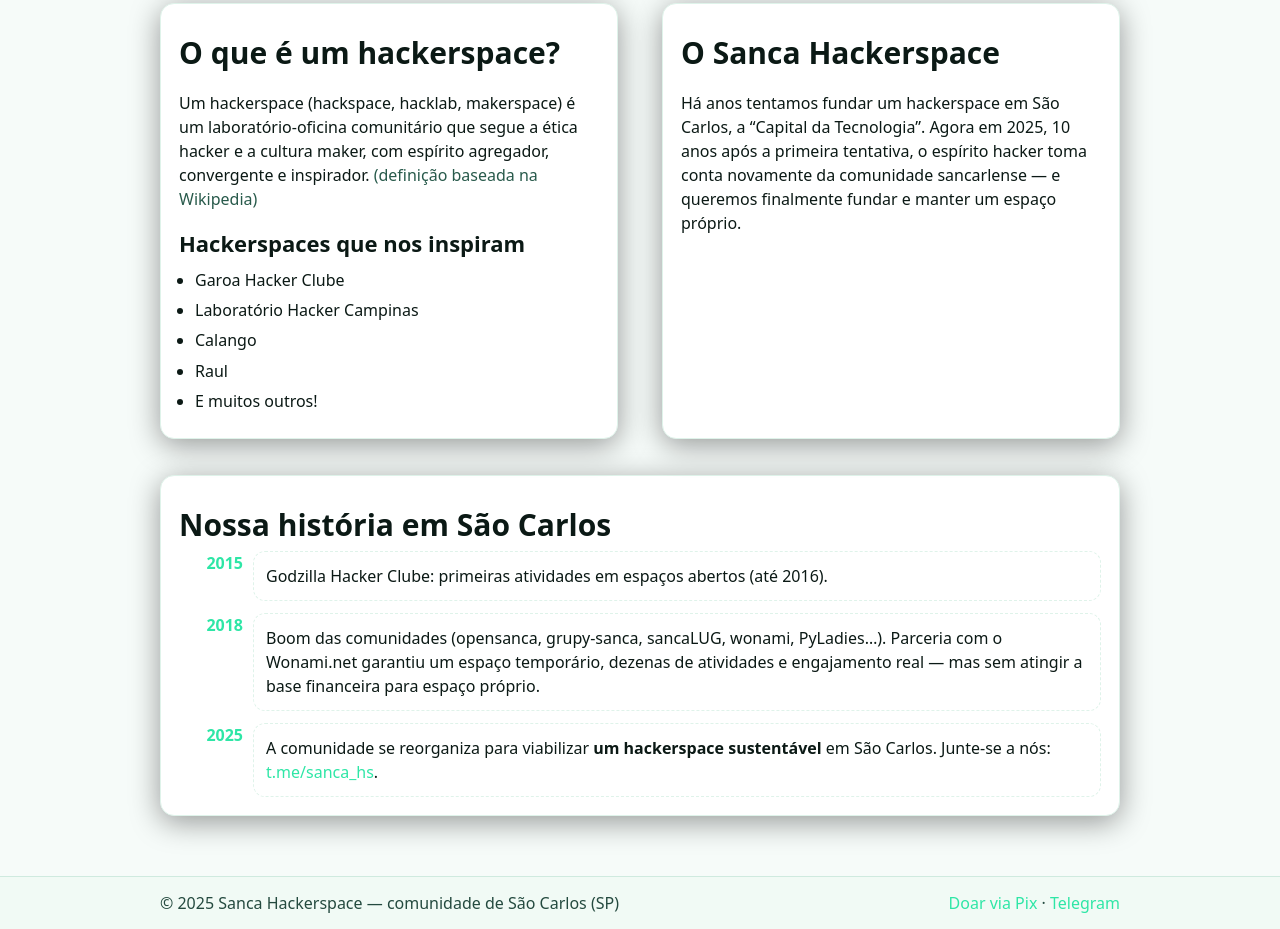
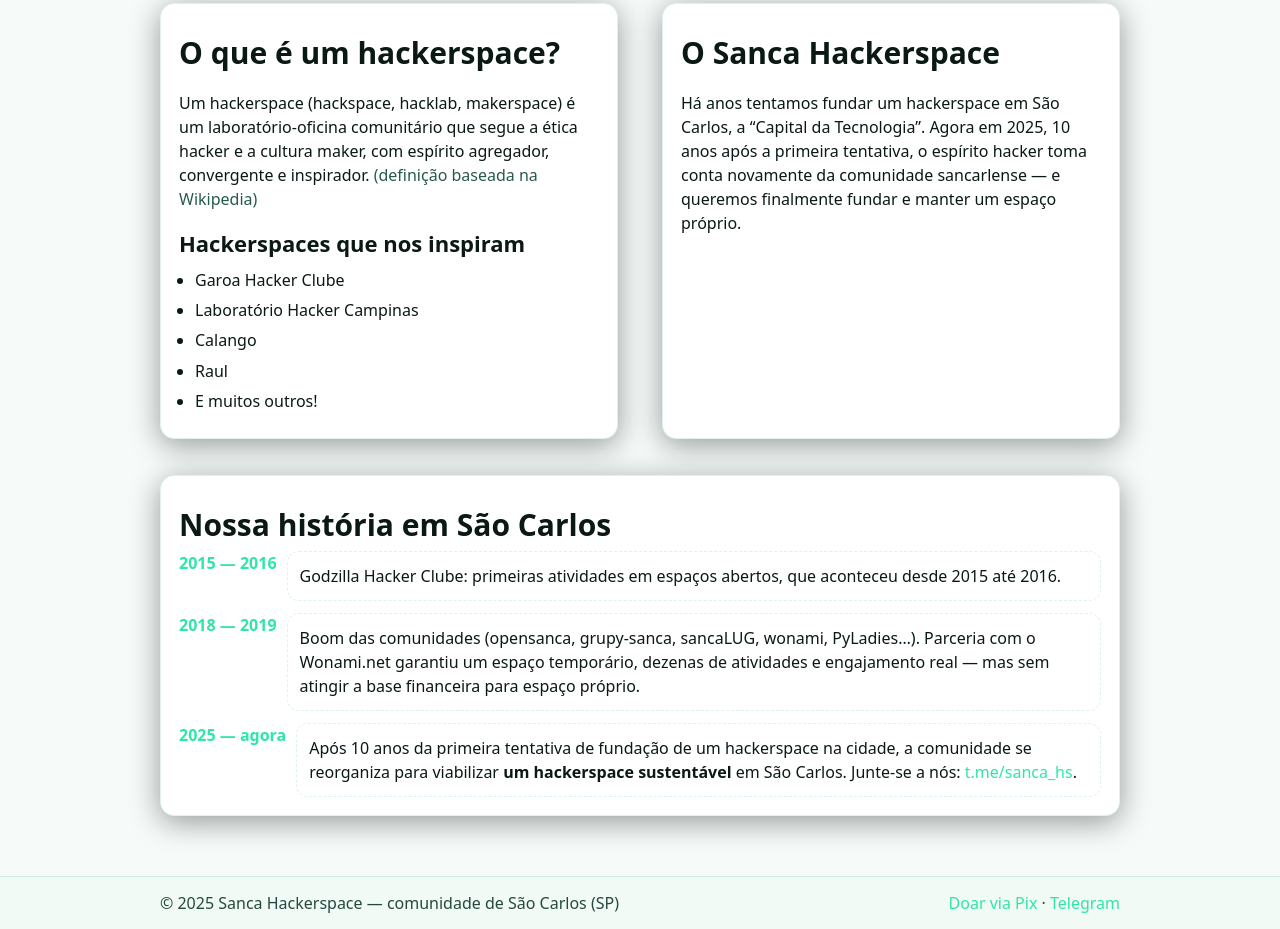
Before and after one commit to sancahc/site, a plain HTML site: page index.html in a window 1280 px wide. Shown: the part 836-1765 px from the top of the page. Drawn offline with Linux system fonts and the light colour scheme.

Commit message:
Update index.html

```diff
--- a/index.html
+++ b/index.html
@@ -209,7 +209,7 @@
                 8048af5b-8c29-4167-86b8-39351e41a661
               </div>
               <p class="note" style="margin-top:8px">
-                Chave Pix em nome de <strong>Luiz</strong> — diretor financeiro do hackerspace.
+                Chave Pix em nome de <strong>Luiz Antonio de Menezes Filho</strong> — diretor financeiro do hackerspace.
               </p>
             </div>
           </div>
@@ -283,13 +283,13 @@
         <h2 id="historia">Nossa história em São Carlos</h2>
         <div class="timeline">
           <div class="t-item">
-            <div class="t-year">2015</div>
+            <div class="t-year">2015 — 2016</div>
             <div class="t-body">
-              Godzilla Hacker Clube: primeiras atividades em espaços abertos (até 2016).
+              Godzilla Hacker Clube: primeiras atividades em espaços abertos, que aconteceu desde 2015 até 2016.
             </div>
           </div>
           <div class="t-item">
-            <div class="t-year">2018</div>
+            <div class="t-year">2018 — 2019</div>
             <div class="t-body">
               Boom das comunidades (opensanca, grupy-sanca, sancaLUG, wonami, PyLadies…).
               Parceria com o Wonami.net garantiu um espaço temporário, dezenas de atividades
@@ -297,9 +297,9 @@
             </div>
           </div>
           <div class="t-item">
-            <div class="t-year">2025</div>
+            <div class="t-year">2025 — agora</div>
             <div class="t-body">
-              A comunidade se reorganiza para viabilizar <strong>um hackerspace sustentável</strong> em São Carlos.
+              Após 10 anos da primeira tentativa de fundação de um hackerspace na cidade, a comunidade se reorganiza para viabilizar <strong>um hackerspace sustentável</strong> em São Carlos.
               Junte-se a nós: <a href="https://t.me/sanca_hs" target="_blank" rel="noopener">t.me/sanca_hs</a>.
             </div>
           </div>
```
